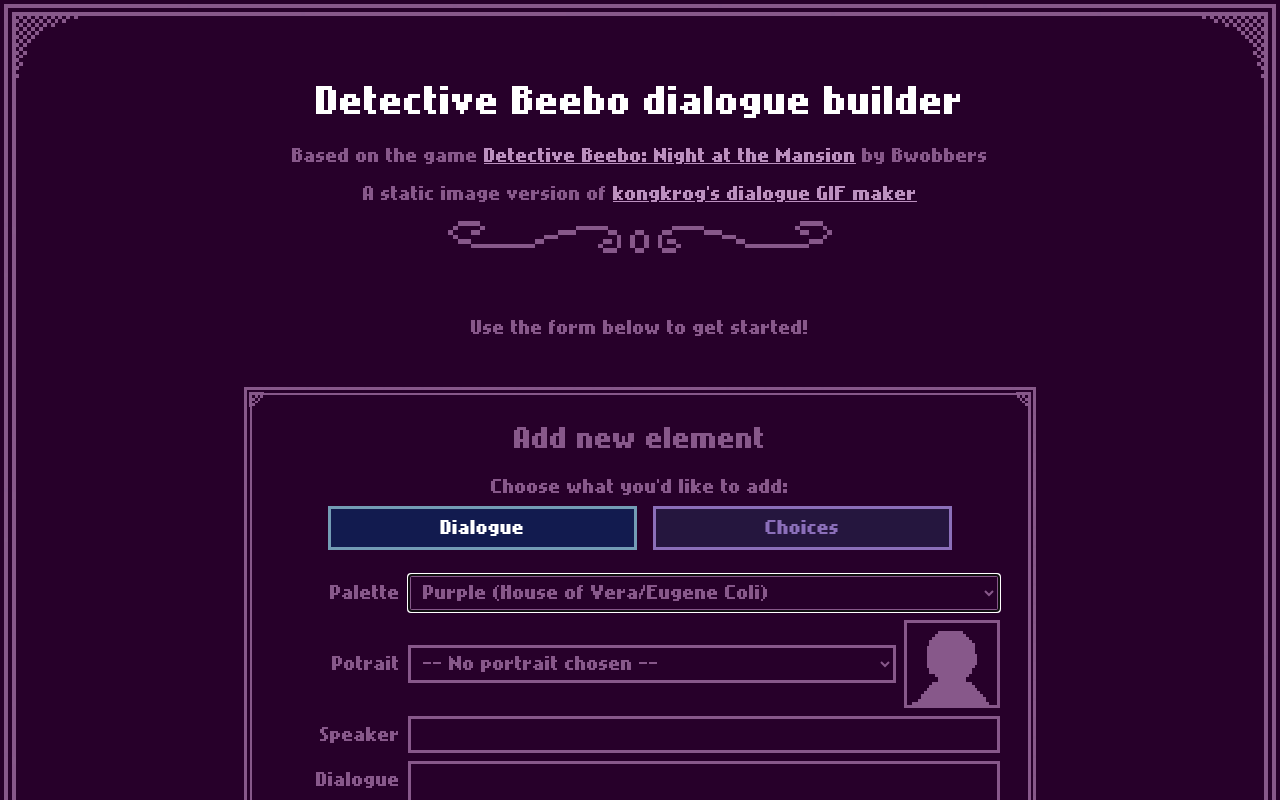
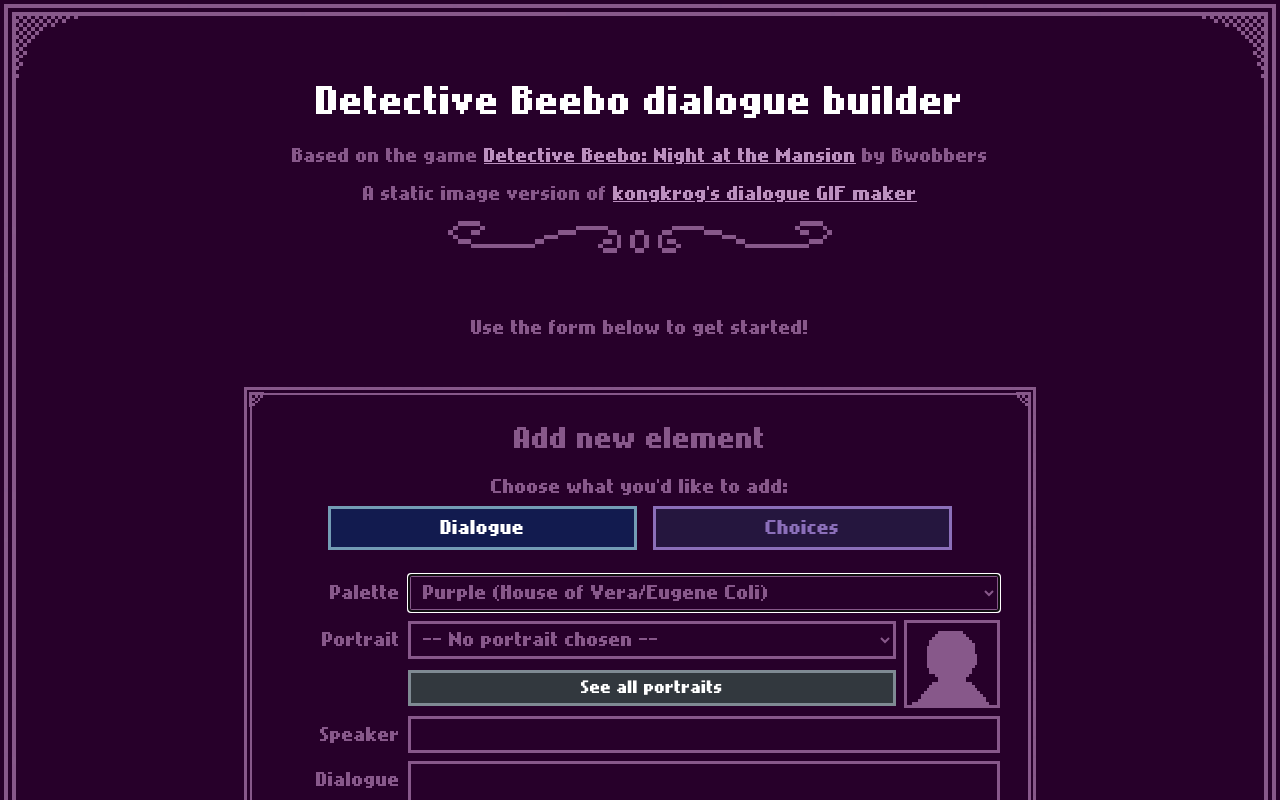
Before and after one commit to wovenstarlight/beebo-dialogue, a React (Create React App) app: page / in a window 1280 px wide. Shown: the top 800 px of the page. Built offline with nearby package versions, Linux system fonts and the light colour scheme.

Commit message:
Add a dialog showing all portraits

```diff
--- a/src/App.js
+++ b/src/App.js
@@ -5,6 +5,7 @@
 import BlockWrapper from "./components/Blocks/BlockWrapper";
 import AddForm from "./components/Forms/AddForm";
 import JSONForm from "./components/Forms/JSONForm";
+import PortraitViewer from "./components/Forms/PortraitViewer";
 import getBlockType from "./utils/getBlockType";
 import "./styles/App.css";
 
@@ -85,6 +86,8 @@
 				<JSONForm />
 			</BlockContext.Provider>
 
+			<PortraitViewer />
+
 			<section id="downloadasimage" hidden>
 				{/* Placeholder URL to avoid a11ty warning */}
 				<a id="imgdownload" href="/misc/someone_shadow.png" download="beebo-dialogue.png">{t("ACTIONS.SAVE_IMAGE")}</a>
--- a/src/components/Forms/Inputs/PortraitSelector.js
+++ b/src/components/Forms/Inputs/PortraitSelector.js
@@ -13,7 +13,7 @@
 function PortraitSelector({ portrait, setPortrait }) {
 	const { t } = useTranslation();
 
-	return (
+	return <>
 		<select
 			className="inputportrait"
 			name="inputportrait"
@@ -75,7 +75,13 @@
 				</optgroup>;
 			})}
 		</select>
-	);
+
+		<button
+			type="button"
+			className="seeallportraits blockbtn editbtn"
+			onClick={() => document.getElementById("allportraits").showModal()}
+		>{t("ACTIONS.OPEN_PORTRAITS")}</button>
+	</>;
 }
 
 // Memo to reduce re-rendering of the multiple <option>s
--- /dev/null
+++ b/src/components/Forms/PortraitViewer.js
@@ -0,0 +1,97 @@
+import { useTranslation } from "react-i18next";
+import ALL_PORTRAITS from "../../constants/portraits";
+import { isSubsetOf } from "../../utils/arrayUtils";
+import getPortraitURL from "../../utils/getPortraitURL";
+
+/**
+ * A dialog showing all available portraits.
+ * @returns A <dialog> element listing every portrait in `constants/portraits.js`.
+ */
+export default function PortraitViewer() {
+	const { t } = useTranslation();
+
+	return <dialog id="allportraits" className="menu">
+		<button
+			id="closeportraits"
+			className="blockbtn deletebtn"
+			onClick={() => document.getElementById("allportraits").close()}
+		>{t("ACTIONS.CLOSE")}</button>
+
+		<h2>{t("FORMS.FIELDS.ALL_PORTRAITS")}</h2>
+
+		{ALL_PORTRAITS.map(group => {
+			// Create group label from the provided label object
+			let label, keys = Object.keys(group.label);
+			if (isSubsetOf(["identifier", "variant"], keys)) {
+				label = t("CONTENT.PORTRAITS.GROUP_LABEL.IDENTIFIER_VARIANT", {
+					identifier: t(group.label.identifier),
+					variant: t(group.label.variant),
+				});
+			}
+			else if (isSubsetOf(["identifier"], keys)) {
+				label = t("CONTENT.PORTRAITS.GROUP_LABEL.IDENTIFIER", {
+					identifier: t(group.label.identifier),
+				});
+			}
+
+			// And drop that into an optgroup
+			return <details className="portraitgroup" key={label} open>
+				<summary>{label}</summary>
+
+				<ul className="portraitlist">
+				{Object.entries(group.options).map(sprite => {
+					// Create option label from the provided label object
+					let label, spriteKeys = Object.keys(sprite[1]);
+					if (isSubsetOf(["identifier", "emotion", "variant"], spriteKeys)) {
+						label = t("CONTENT.PORTRAITS.OPTION_LABEL.IDENTIFIER_EMOTION_VARIANT", {
+							identifier: t(sprite[1].identifier ?? group.label.short_identifier ?? group.label.identifier),
+							emotion: t(sprite[1].emotion),
+							variant: t(sprite[1].variant),
+						});
+					}
+					else if (isSubsetOf(["identifier", "emotion"], spriteKeys)) {
+						label = t("CONTENT.PORTRAITS.OPTION_LABEL.IDENTIFIER_EMOTION", {
+							identifier: t(sprite[1].identifier ?? group.label.short_identifier ?? group.label.identifier),
+							emotion: t(sprite[1].emotion),
+						});
+					}
+					else if (isSubsetOf(["identifier", "variant"], spriteKeys)) {
+						label = t("CONTENT.PORTRAITS.OPTION_LABEL.IDENTIFIER_VARIANT", {
+							identifier: t(sprite[1].identifier ?? group.label.short_identifier ?? group.label.identifier),
+							variant: t(sprite[1].variant),
+						});
+					}
+					else if (isSubsetOf(["identifier"], spriteKeys)) {
+						label = t("CONTENT.PORTRAITS.OPTION_LABEL.IDENTIFIER", {
+							identifier: t(sprite[1].identifier ?? group.label.short_identifier ?? group.label.identifier),
+						});
+					}
+					// Or, if no identifier
+					else if (isSubsetOf(["emotion", "variant"], spriteKeys)) {
+						label = t("CONTENT.PORTRAITS.OPTION_LABEL.EMOTION_VARIANT", {
+							emotion: t(sprite[1].emotion),
+							variant: t(sprite[1].variant),
+						});
+					}
+					else if (isSubsetOf(["emotion"], spriteKeys)) {
+						label = t("CONTENT.PORTRAITS.OPTION_LABEL.EMOTION", {
+							emotion: t(sprite[1].emotion),
+						});
+					}
+					else if (isSubsetOf(["variant"], spriteKeys)) {
+						label = t("CONTENT.PORTRAITS.OPTION_LABEL.VARIANT", {
+							variant: t(sprite[1].variant),
+						});
+					}
+
+					// And drop that into an option
+					return <li key={sprite[0]} className="portraitdata" data-id={sprite[0]}>
+						<img src={getPortraitURL(sprite[0])} alt={label} className="portrait" />
+						<span className="portraitname">{label}</span>
+					</li>
+				})}
+				</ul>
+			</details>;
+		})}
+	</dialog>;
+}
--- a/src/i18n/en.js
+++ b/src/i18n/en.js
@@ -111,7 +111,7 @@
 			/** Label for color palette */
 			PALETTE: "Palette",
 			/** Label for character sprite in Dialogue blocks */
-			PORTRAIT: "Potrait",
+			PORTRAIT: "Portrait",
 			/** Label for speaker in Dialogue blocks */
 			SPEAKER: "Speaker",
 			/** Label for spoken text in Dialogue blocks */
@@ -122,6 +122,8 @@
 			OPTION_NUMBER: "Option {{index}}",
 			/** Explanatory message for the palette persistence toggle in AddForm */
 			EXPLAIN_REUSE_PALETTE: "When off, palette will reset to purple after every submission",
+			/** Portraits popup: Title */
+			ALL_PORTRAITS: "All portraits",
 		},
 	},
 
@@ -135,6 +137,10 @@
 		RESET: "Reset form",
 		/** Block edit form: Close form and revert changes */
 		CANCEL: "Cancel",
+		/** Portraits popup: Open dialog */
+		OPEN_PORTRAITS: "See all portraits",
+		/** Portraits popup: Close dialog */
+		CLOSE: "Close",
 		/** Open edit menu for an existing block */
 		EDIT: "Edit",
 		/** Move up in the list of blocks or options */
@@ -344,6 +350,24 @@
 				 * "Oliver Beebo > Happy (no hat)"
 				 */
 				IDENTIFIER_EMOTION_VARIANT: "{{identifier}} > {{emotion}} ({{variant}})",
+				/** A specific emotion with no identifier
+				 * @example
+				 * // { emotion: "Happy" }
+				 * "Happy"
+				 */
+				EMOTION: "{{emotion}}",
+				/** A notable characteristic with no identifier
+				 * @example
+				 * // { variant: "no hat" }
+				 * "no hat"
+				 */
+				VARIANT: "{{variant}}",
+				/** A specific emotion and notable characteristic with no identifier
+				 * @example
+				 * // { emotion: "Happy", variant: "no hat" }
+				 * "Happy (no hat)"
+				 */
+				EMOTION_VARIANT: "{{emotion}} ({{variant}})",
 			},
 			/** Variant names for portrait groups. Some correspond to {@link MESSAGES.CONTENT.COLORS}. */
 			GROUP_VARIANTS: {
--- a/src/styles/App.css
+++ b/src/styles/App.css
@@ -227,7 +227,8 @@
 }
 
 .menu {
-	margin: 3em 5em 0;
+	max-width: 49.5em;
+	margin: 3em auto 0;
 	padding-block: 1em;
 	border: 1.25em solid transparent;
 	border-image: url("../assets/images/prettyBorder.png") 35% repeat;
--- a/src/styles/Forms.css
+++ b/src/styles/Forms.css
@@ -86,7 +86,17 @@
 
 		.labeltext { padding-block-start: 0 }
 
-		.portrait { width: 6em }
+		.portrait {
+			width: 6em;
+			grid-column: 3;
+			grid-row: 1 / span 2;
+		}
+	}
+	.seeallportraits {
+		font-size: 0.9em;
+		padding: 0.35em 0.75em;
+		grid-column: 2;
+		grid-row: 2;
 	}
 
 	.inputdialogue {
@@ -160,3 +170,55 @@
 		&:active ~ .icon { background-color: var(--text-house) }
 	}
 }
+
+/* #region All portraits dialog */
+#allportraits {
+	width: 100%;
+	max-width: 45em;
+	margin-block: auto;
+	background-color: var(--bg-house);
+	color: var(--text-house);
+
+	&::backdrop {
+		background-color: rgba(from var(--text-house) r g b / 0.25);
+	}
+
+	#closeportraits {
+		position: fixed;
+		top: 1em;
+		right: 2em;
+	}
+
+	.portraitgroup { margin-block-start: 1.5em }
+
+	.portraitgroup summary {
+		font-size: 1.25em;
+		margin-block: 0.5em;
+		cursor: pointer;
+	}
+
+	.portraitlist {
+		margin: 0;
+		padding: 0;
+		display: flex;
+		flex-flow: row wrap;
+		justify-content: space-evenly;
+		gap: 1em;
+	}
+
+	.portraitdata {
+		display: block;
+		width: 9em;
+		display: flex;
+		flex-direction: column;
+		align-items: center;
+		gap: 0.5em 1em;
+		text-align: center;
+	}
+
+	.portrait { font-size: 1.5em }
+}
+
+/* Prevent scrolling outside dialog */
+body:has(dialog[open]) { overflow: hidden }
+/* #endregion */
```
